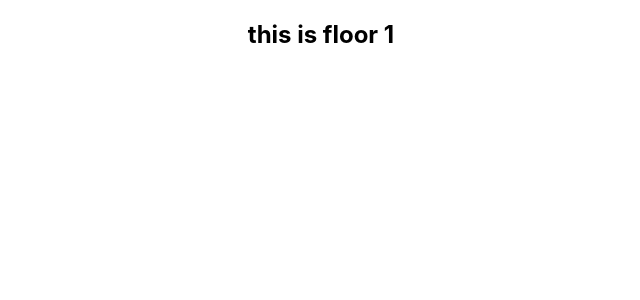
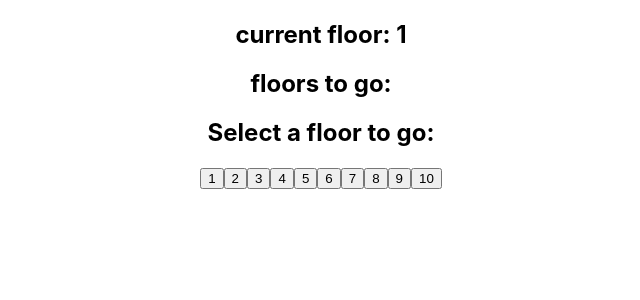
Before and after one commit to yangzhou0/elevator_simulator, a React (Create React App) app: page / in a window 1280 px wide. Shown: the top 300 px of the page, without its empty margins (319-959 px from the left). Built offline with nearby package versions, Linux system fonts and the light colour scheme.

Commit message:
add floor when pressed a button

```diff
--- a/src/App.js
+++ b/src/App.js
@@ -5,9 +5,21 @@ import {getRandomIntInclusive} from "./helper/utilityFunctions"
 function App() {
   // initialize a random floow between 1 and 10
   const [currentFloor,setCurrentFloor] = useState(getRandomIntInclusive(1,10))
+  const [floorsToGo,setFloorsToGo] = useState([])
+  const floors = Array(10).fill(null).map((_, i) => i+1);
+  const selectFloor = (e)=>{
+    floorsToGo.push(e.target.value)
+    console.log(floorsToGo)
+    setFloorsToGo(floorsToGo)
+  }
   return (
     <div className="App">
-      <h2>this is floor {currentFloor}</h2>
+      <h2>current floor: {currentFloor}</h2>
+      <h2>floors to go: {floorsToGo}</h2>
+      <h2>Select a floor to go:</h2>
+      {floors.map((floor)=>(
+        <button onClick={selectFloor} value ={floor}>{floor}</button>
+      ))}
     </div>
   );
 }
```
Also changed, not shown: 1 other file (tests, documents, lock files or other folders).
